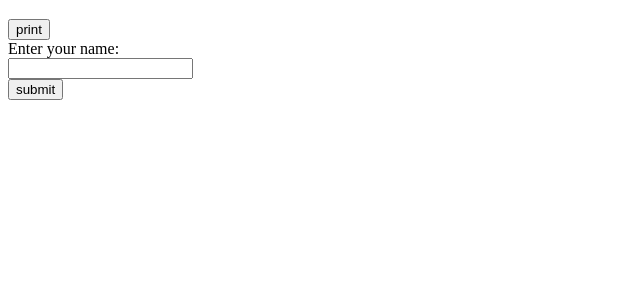
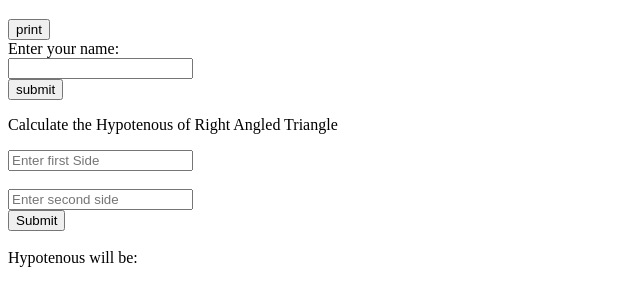
Before and after one commit to FlashShri/js, a plain HTML site: page javascriptEX/index.html in a window 1280 px wide. Shown: the part 61-362 px from the top of the page, without its empty margins (0-640 px from the left). Drawn offline with Linux system fonts and the light colour scheme.

Commit message:
programm for hypo

```diff
--- a/javascriptEX/index.html
+++ b/javascriptEX/index.html
@@ -21,6 +21,29 @@
 
 
     <p id="p1"></p>
+
+
+
+    <div class="contanier">
+        <lable>
+            <p>Calculate the Hypotenous of Right Angled Triangle</p>
+        </lable>
+        <input type="text" id="side1" placeholder="Enter first Side">
+        <br>
+        <br>
+
+        <input type="text" id="side2" placeholder="Enter second side">
+
+        <br>
+
+        <button type="button" id="buttonSub" onclick="getResult()">Submit</button><br><br>
+        <lable>Hypotenous will be: </lable>
+        <p id="result"></p>
+
+    </div>
+
+
+
    <!--  <script src="myScript.js"></script>  -->
     <script src="myScript2.js"></script>
 </body>
--- a/javascriptEX/myScript2.js
+++ b/javascriptEX/myScript2.js
@@ -103,8 +103,24 @@ console.log(king); // here 10
 function getInput(){
     let inputVal = document.getElementById("mytext").value;
 
-    console.log(inputVal);s
+    console.log(inputVal);
 
 
     document.getElementById("p1").innerHTML = "Hello " + inputVal ;
 }
+
+
+// programm for CalculaTING Hypotenous
+
+function getResult(){
+
+    let side1 = document.getElementById("side1").value;
+    side1 = Number(side1);
+
+    let side2 = document.getElementById("side2").value;
+    side2 = Number(side2);
+
+    let res = Math.sqrt(Math.pow(side1 , 2)+Math.pow(side2 , 2));
+
+    document.getElementById("result").innerHTML = res ;
+}
```
